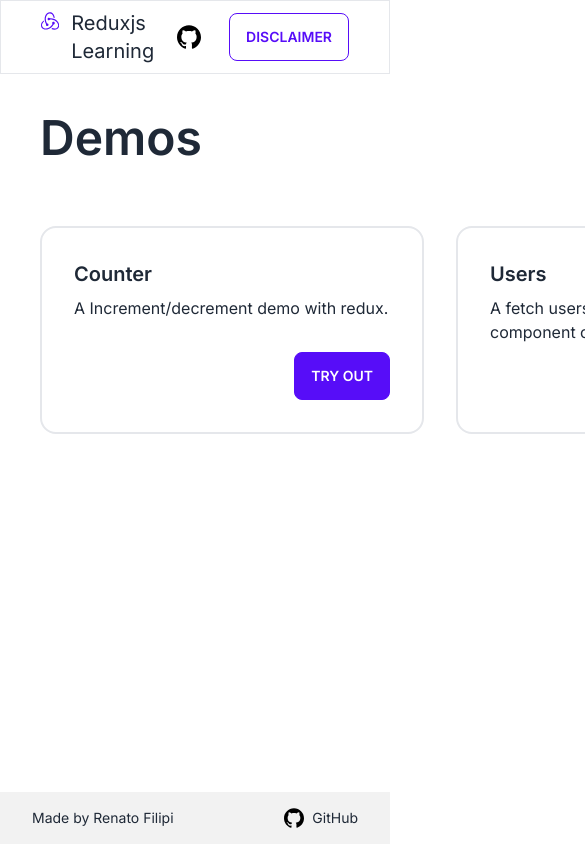
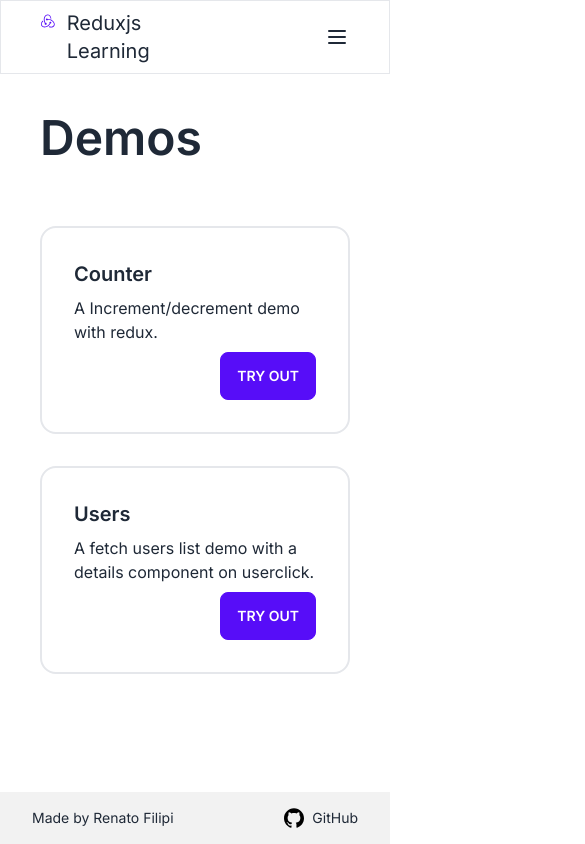
Before and after one commit to RenatoFilipi/reduxjs-learning, a React (Vite) app: page / in a window 390 px wide. Shown: the top 844 px of the page, 585 px wide, since content can reach past the window. Built offline with nearby package versions, Linux system fonts and the light colour scheme.

Commit message:
wip mobile

```diff
--- a/src/components/shared/Navbar.jsx
+++ b/src/components/shared/Navbar.jsx
@@ -22,7 +22,7 @@ const Navbar = () => {
       {/* Modal - End */}
 
       <div className="navbar bg-base-100 border px-10">
-        <div className="navbar-start">
+        <div className="justify-start w-2/4">
           <Link
             to={"/"}
             className="normal-case text-xl flex gap-3 justify-center"
@@ -39,8 +39,26 @@ const Navbar = () => {
             <p className="hover:text-primary">Reduxjs Learning</p>
           </Link>
         </div>
-        <div className="navbar-end">
-          <div className="flex justify-center items-center gap-7">
+        <div className="justify-end w-full lg:w-2/4">
+          <button className="block lg:hidden">
+            <svg
+              xmlns="http://www.w3.org/2000/svg"
+              className="h-6 w-6"
+              fill="none"
+              viewBox="0 0 24 24"
+              stroke="currentColor"
+              strokeWidth="2"
+            >
+              <path
+                strokeLinecap="round"
+                strokeLinejoin="round"
+                d="M4 6h16M4 12h16M4 18h16"
+              />
+            </svg>
+          </button>
+          <ul className="hidden lg:flex justify-center items-center gap-7">
+            <li>
+              {" "}
               <a
                 href="https://github.com/RenatoFilipi/reduxjs-learning"
                 target="_blank"
@@ -57,13 +75,17 @@ const Navbar = () => {
                   <path d="M12 .297c-6.63 0-12 5.373-12 12 0 5.303 3.438 9.8 8.205 11.385.6.113.82-.258.82-.577 0-.285-.01-1.04-.015-2.04-3.338.724-4.042-1.61-4.042-1.61C4.422 18.07 3.633 17.7 3.633 17.7c-1.087-.744.084-.729.084-.729 1.205.084 1.838 1.236 1.838 1.236 1.07 1.835 2.809 1.305 3.495.998.108-.776.417-1.305.76-1.605-2.665-.3-5.466-1.332-5.466-5.93 0-1.31.465-2.38 1.235-3.22-.135-.303-.54-1.523.105-3.176 0 0 1.005-.322 3.3 1.23.96-.267 1.98-.399 3-.405 1.02.006 2.04.138 3 .405 2.28-1.552 3.285-1.23 3.285-1.23.645 1.653.24 2.873.12 3.176.765.84 1.23 1.91 1.23 3.22 0 4.61-2.805 5.625-5.475 5.92.42.36.81 1.096.81 2.22 0 1.606-.015 2.896-.015 3.286 0 .315.21.69.825.57C20.565 22.092 24 17.592 24 12.297c0-6.627-5.373-12-12-12" />
                 </svg>
               </a>
+            </li>
+            <li>
+              {" "}
               <label
                 htmlFor="disclaimer-modal"
                 className="btn btn-outline btn-primary"
               >
                 Disclaimer
               </label>
-          </div>
+            </li>
+          </ul>
         </div>
       </div>
     </>
--- a/src/pages/App.jsx
+++ b/src/pages/App.jsx
@@ -10,11 +10,11 @@ const App = () => {
         <Navbar />
         <div className="flex flex-col m-10 flex-grow">
           <h1 className="font-semibold mb-16 text-5xl">Demos</h1>
-          <div>
-            <ul className="flex gap-8">
+          <div className="">
+            <ul className="flex gap-8 flex-wrap justify-center lg:justify-start">
               {Paths.map((path, index) => (
                 <li key={index}>
-                  <div className="card w-96 h-52 bg-base-100 border-2">
+                  <div className="card  w-full lg:w-96 h-52 bg-base-100 border-2">
                     <div className="card-body">
                       <h2 className="card-title">{path.title}</h2>
                       <p>{path.description}</p>
```
Lines whose indentation alone changed are shown as unchanged.
